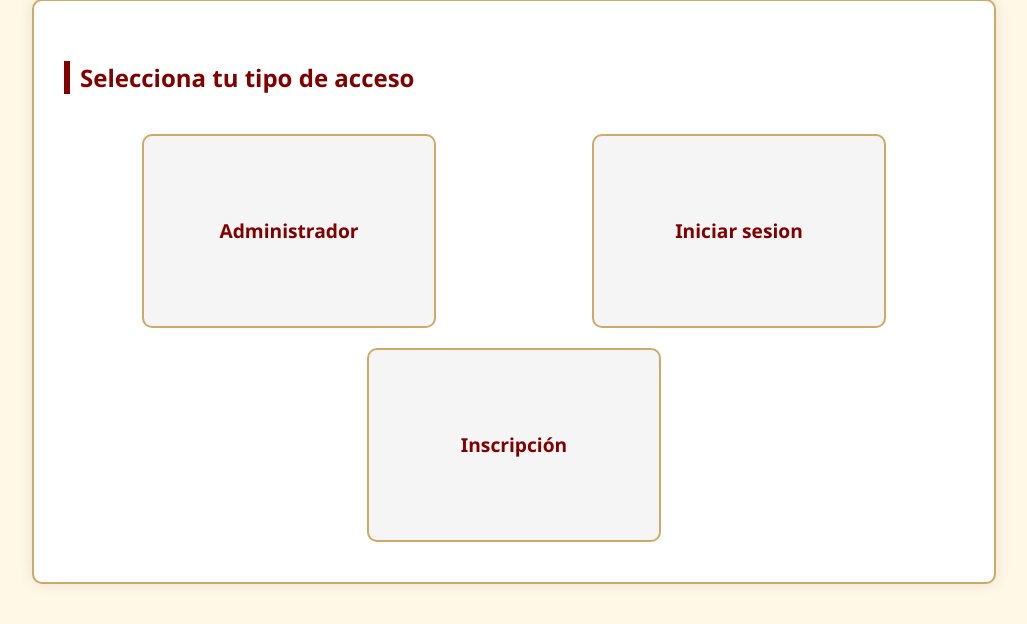
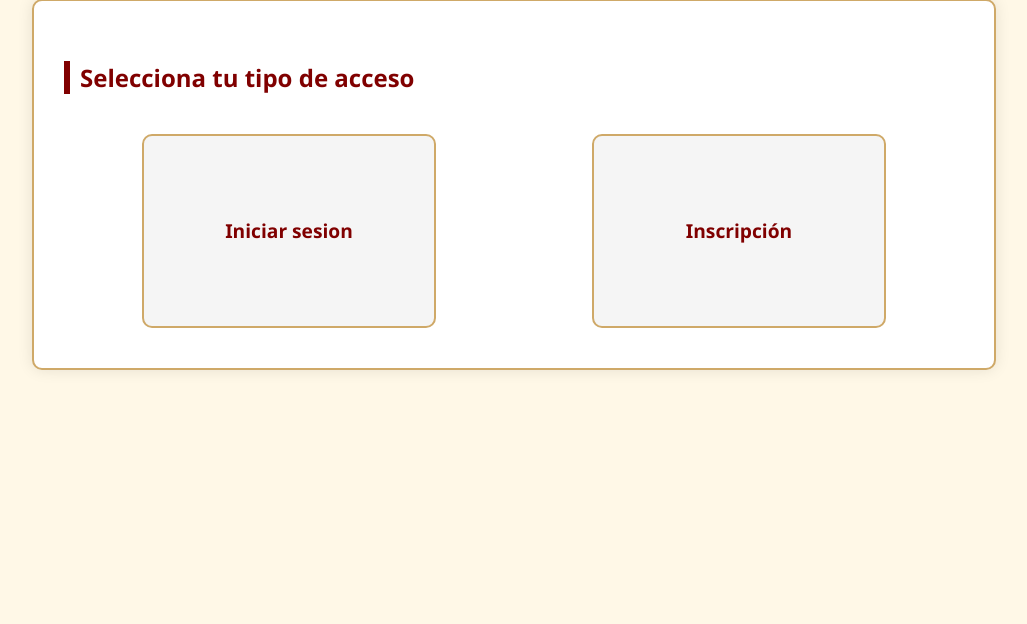
Before and after one commit to Armando59t/cbtis272, a Flask app: page / in a window 1280 px wide. Shown: the part 205-829 px from the top of the page, without its empty margins (126-1153 px from the left). After the commit the page ends 575 px from the top, so only its background shows below. Run offline with Flask 3, Linux system fonts and the light colour scheme.

Commit message:
Update index.html

```diff
--- a/templates/index.html
+++ b/templates/index.html
@@ -87,7 +87,7 @@
   <h2>Selecciona tu tipo de acceso</h2>
 
   <div class="opciones-acceso">
-    <a href="/admin/login" class="tarjeta-opcion">Administrador</a>
+
     <a href="/login" class="tarjeta-opcion">Iniciar sesion</a>
     <a href="/registro" class="tarjeta-opcion">Inscripción</a>
 
```
